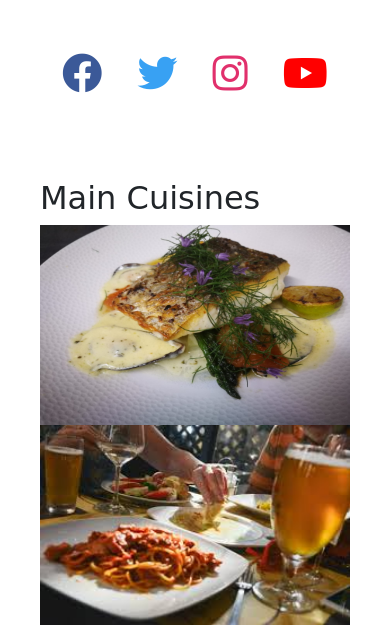
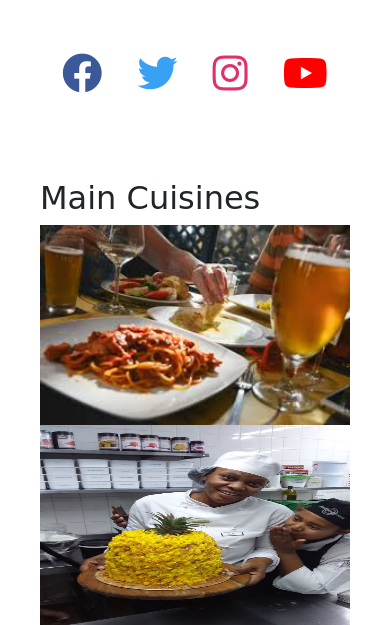
Before and after one commit to Frank1963-mpoyi/RUTH-PROJECT, a Django app: page / in a window 390 px wide. Shown: the part 4240-4865 px from the top of the page. Run offline with Django 3.2, Linux system fonts and the light colour scheme; some libraries are stand-ins or nearby versions; some web fonts are replaced.

Commit message:
add hide photo in small device

```diff
--- a/static/blog/css/style.css
+++ b/static/blog/css/style.css
@@ -10,7 +10,7 @@
     position: fixed;
     top: 0;
     z-index: 99999;
-    padding: 40px 0;
+    /* padding: 40px 0; */
 }
 
 .navbar .logo{
@@ -518,3 +518,9 @@
     font-size: 24px;
     margin-top: 20px;
 }
+
+
+.navbar-fixed-top.scrolled {
+    background-color: #fff !important;
+    transition: background-color 200ms linear;
+  }
--- a/templates/base.html
+++ b/templates/base.html
@@ -22,6 +22,17 @@
     {% block based_head %} {% endblock %}
 
     <title>{% block title %} Ruth {% endblock title %} | RUTH RESTAURANT </title>
+
+    <script>
+        $(function () {
+            $(document).scroll(function () {
+            var $nav = $(".navbar-fixed-top");
+            $nav.toggleClass('scrolled', $(this).scrollTop() > $nav.height());
+            });
+        });
+    </script>
+
+
 </head>
 
 <body>
--- a/templates/blog/home.html
+++ b/templates/blog/home.html
@@ -37,7 +37,7 @@
                 </p>
             </div>
             <div class="col-xs-12 col-sm-12 col-md-6 col-lg-6 col-xl-6  ">
-                <img src="{% static 'blog/images/foodcover.jpg' %}" style="width: 100%;" alt="">
+                <img src="{% static 'blog/images/foodcover.jpg' %}" style="width: 100%; height: auto;" alt="">
             </div>
         </div>
     </div>
@@ -206,9 +206,9 @@
         </div>
 
         <div id="gallery-centre">
-            <article class="gallery-item">
+            <article class="gallery-item d-none d-md-block  ">
                 <a href="./images/food3.jpg">
-                    <img src="{% static 'blog/images/food3.jpg' %}" alt="">
+                    <img class= "" src="{% static 'blog/images/food3.jpg' %}" alt="">
                 </a>
             </article>
 
@@ -236,19 +236,19 @@
                 </a>
             </article>
 
-            <article class="gallery-item">
+            <article class="gallery-item d-none d-md-block ">
                 <a href="./images/food5.jpg">
                     <img src="{% static 'blog/images/food5.jpg' %}" alt="">
                 </a>
             </article>
 
-            <article class="gallery-item">
+            <article class="gallery-item d-none d-md-block ">
                 <a href="./images/food4.jpg">
                     <img src="{% static 'blog/images/food4.jpg' %}" alt="">
                 </a>
             </article>
 
-            <article class="gallery-item">
+            <article class="gallery-item  d-none d-md-block ">
                 <a href="{% static 'blog/images/food2.jpg' %}">
                     <img src="{% static 'blog/images/food2.jpg' %}" alt="">
                 </a>
--- a/templates/navbar.html
+++ b/templates/navbar.html
@@ -1,8 +1,13 @@
+
+
+
+
+
 
     <div class="container-fluid">
         <div class="row">
             <div class="col-md-12 navbar ">
-                <a href="" class="logo navbar-brand text-white offset-md-1 ">{{ brand_name }}</a>
+                <a href="" class="logo navbar-brand text-white offset-md-1 navbar-fixed-top ">{{ brand_name }}</a>
                 <!--offset-md-2-->
                 <ul class="nav">
                     <li class="nav-item active"><a href="" class="nav-link">Home</a></li>
```
